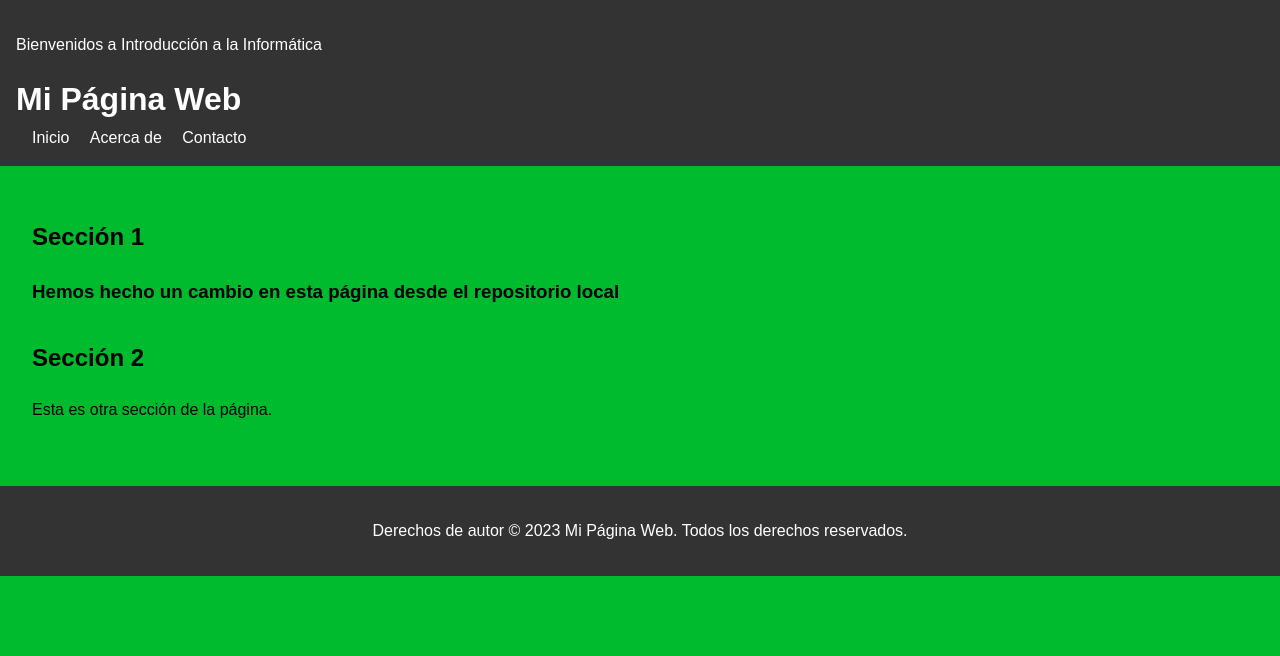
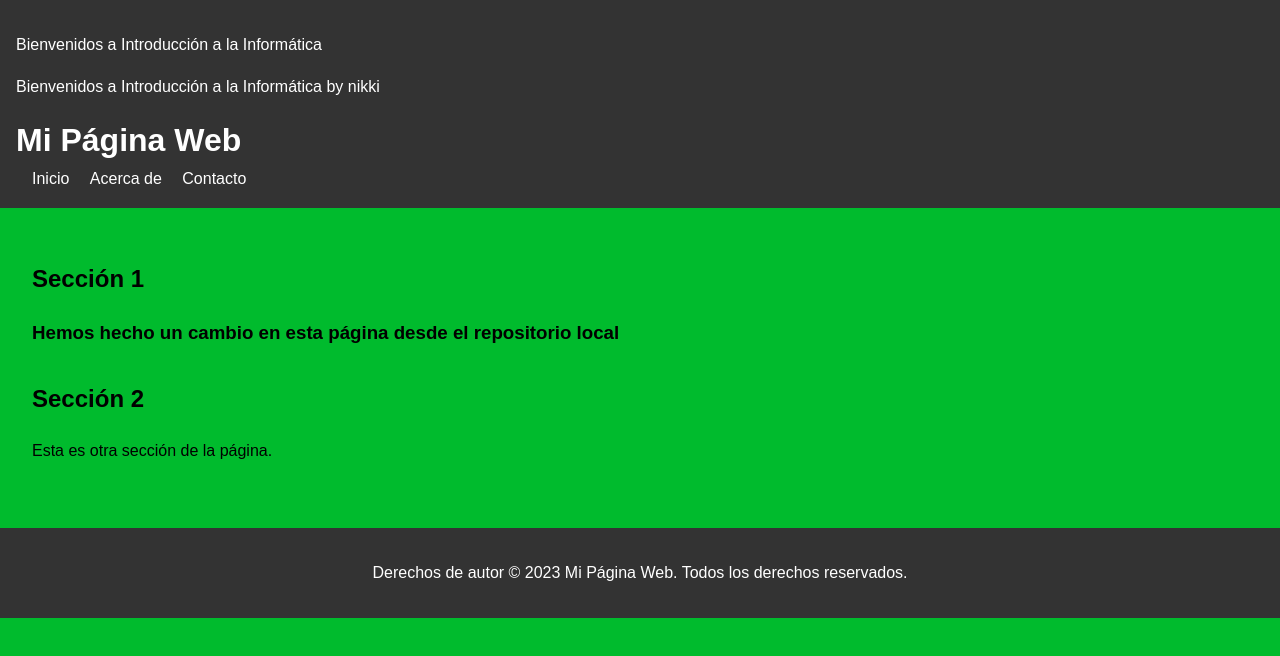
Before and after one commit to TellMeNikki/DH_Sala36, a plain HTML site: page index.html in a window 1280 px wide. Drawn offline with Linux system fonts and the light colour scheme.

Commit message:
agregar parrafo

```diff
--- a/index.html
+++ b/index.html
@@ -9,6 +9,7 @@
 <body>
   <header>
     <p>Bienvenidos a Introducción a la Informática</p>
+    <p>Bienvenidos a Introducción a la Informática  by nikki</p>
     <h1>Mi Página Web</h1>
     <nav>
       <ul>
```
